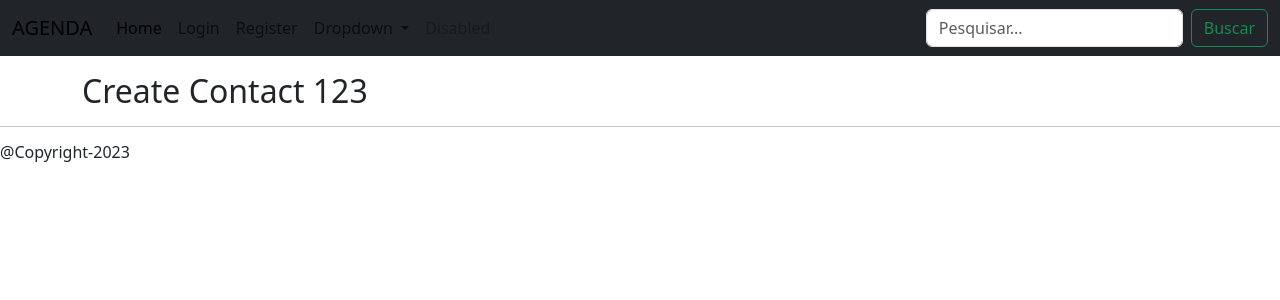
After one commit to Lobo-RJ/Curso-de-Python, a Django app: page /contact/create/ in a window 1280 px wide. The commit adds this page. Shown: the top 300 px of the page. Run offline with Django 4.2, Linux system fonts and the light colour scheme; some libraries are stand-ins or nearby versions.

Commit message:
add crud templates to contact

```diff
--- a/base_templates/global/partials/_navbar.html
+++ b/base_templates/global/partials/_navbar.html
@@ -1,13 +1,13 @@
 <nav class="navbar navbar-expand-lg bg-dark">
   <div class="container-fluid">
-    <a class="navbar-brand" href="{% url 'contact:index' %}">AGENDA</a>
+    <a class="navbar-brand" href="{% url 'contact:contact_list' %}">AGENDA</a>
     <button class="navbar-toggler" type="button" data-bs-toggle="collapse" data-bs-target="#navbarSupportedContent" aria-controls="navbarSupportedContent" aria-expanded="false" aria-label="Toggle navigation">
       <span class="navbar-toggler-icon"></span>
     </button>
     <div class="collapse navbar-collapse" id="navbarSupportedContent">
       <ul class="navbar-nav me-auto mb-2 mb-lg-0">
         <li class="nav-item">
-          <a class="nav-link active" aria-current="page" href="{% url 'contact:index' %}">Home</a>
+          <a class="nav-link active" aria-current="page" href="{% url 'contact:contact_list' %}">Home</a>
         </li>
         <li class="nav-item">
           <a class="nav-link" href="">Login</a>
@@ -30,7 +30,7 @@
           <a class="nav-link disabled">Disabled</a>
         </li>
       </ul>
-      <form class="d-flex" role="search" action="{% url 'contact:search' %}" method="GET">
+      <form class="d-flex" role="search" action="{% url 'contact:contact_search' %}" method="GET">
         <input class="form-control me-2" id="search" name="q" value="{{ request.GET.q.strip }}" type="search" placeholder="Pesquisar..." aria-label="Search">
         <button class="btn btn-outline-success" type="submit">Buscar</button>
       </form>
--- /dev/null
+++ b/contact/templates/contact/create.html
@@ -0,0 +1,5 @@
+{% extends 'global/base.html' %}
+
+{% block content %}
+    <h2>Create Contact 123</h2>
+{% endblock content %}
--- a/contact/templates/contact/contact.html
+++ b/contact/templates/contact/detail.html
@@ -40,7 +40,7 @@
                 <b>Ativo:</b>
                 {{ contact.show }}
             </p>
-            <a href="{% url 'contact:index' %}" class="btn btn-primary">Voltar</a>
+            <a href="{% url 'contact:contact_list' %}" class="btn btn-primary">Voltar</a>
         </div>
     </div>
 {% endblock content %}
--- a/contact/templates/contact/index.html
+++ b/contact/templates/contact/index.html
@@ -18,7 +18,7 @@
         {% for contact in page_obj %}
             <tr>
             <th scope="row">
-                <a href="{% url 'contact:contact' contact.id %}">
+                <a href="{% url 'contact:contact_detail' contact.id %}">
                     {{ contact.id }}
                 </a>
             </th>
--- a/contact/urls.py
+++ b/contact/urls.py
@@ -4,8 +4,20 @@ from contact import views
 app_name = 'contact'
 
 urlpatterns = [
-    path('search/', views.search, name='search'),
-    path('', views.index, name='index'),
-    # contact
-    path('contact/<int:contact_id>/detail/', views.contact, name='contact'),
+    # contact SEARCH
+    path('search/',
+         views.search, name='contact_search'),
+    # contact LIST
+    path('',
+         views.index, name='contact_list'),
+
+    # contact CRUD
+    path('contact/create/',
+         views.create, name='contact_create'),
+    path('contact/<int:contact_id>',
+         views.detail, name='contact_detail'),
+    path('contact/<int:contact_id>/update/',
+         views.update, name='contact_update'),
+    path('contact/<int:contact_id>/delete/',
+         views.delete, name='contact_delete'),
 ]
--- a/contact/views/contact.py
+++ b/contact/views/contact.py
@@ -25,7 +25,7 @@ def index(request):
     )
 
 
-def contact(request, contact_id):
+def detail(request, contact_id):
     # contact_data = Contact.objects.filter(pk=contact_id).first()
     contact_data = get_object_or_404(Contact, pk=contact_id, show=True)
 
@@ -36,7 +36,7 @@ def contact(request, contact_id):
 
     return render(
         request,
-        'contact/contact.html',
+        'contact/detail.html',
         context
     )
 
@@ -71,3 +71,46 @@ def search(request):
         'contact/index.html',
         context
     )
+
+
+def create(request):
+
+    context = {
+        'page_title': 'Cria Contato',
+    }
+
+    return render(
+        request,
+        'contact/create.html',
+        context
+    )
+
+
+def update(request, contact_id):
+    contact_data = get_object_or_404(Contact, pk=contact_id, show=True)
+
+    context = {
+        'page_title': 'Atualiza Contato',
+        'contact': contact_data
+    }
+
+    return render(
+        request,
+        'contact/update.html',
+        context
+    )
+
+
+def delete(request, contact_id):
+    contact_data = get_object_or_404(Contact, pk=contact_id, show=True)
+
+    context = {
+        'page_title': 'Excluir Contato',
+        'contact': contact_data
+    }
+
+    return render(
+        request,
+        'contact/delete.html',
+        context
+    )
```
Also changed, not shown: contact/templates/contact/delete.html (added), contact/templates/contact/update.html (added).
